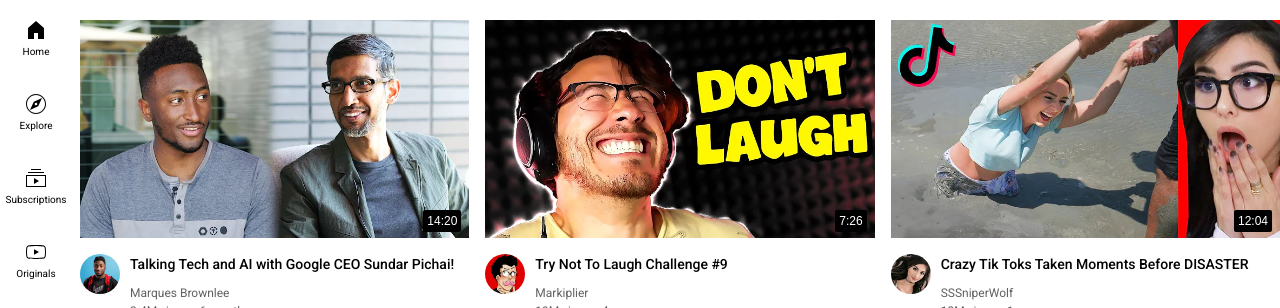
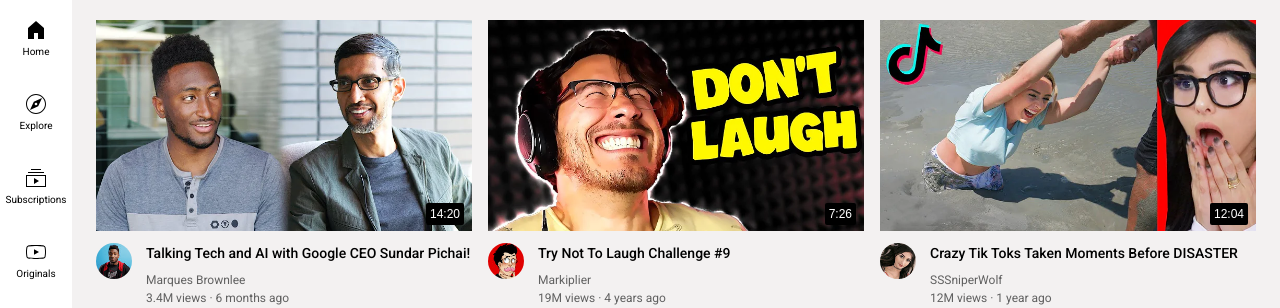
Before and after one commit to mercenar17r/youtube-clone, a plain HTML site: page index.html in a window 1280 px wide. Shown: the part 60-368 px from the top of the page. Drawn offline with Linux system fonts and the light colour scheme.

Commit message:
adjust the body

```diff
--- a/styles/general.css
+++ b/styles/general.css
@@ -7,5 +7,7 @@ p {
 body {
 	margin: 0;
 	padding-top: 80px;
-	padding-left: 80px;
+	padding-left: 96px;
+	padding-right: 24px;
+	background-color: rgb(243, 241, 241);
 }
--- a/styles/video.css
+++ b/styles/video.css
@@ -7,7 +7,7 @@
 	font-size: 14px;
 	font-weight: 500;
 	line-height: 20px;
-	margin-bottom: 12px;
+	margin-bottom: 10px;
 }
 
 .video-info-grid {
@@ -16,11 +16,11 @@
 }
 
 .profile-picture {
-	width: 40px;
+	width: 36px;
 	border-radius: 50px;
 }
 .thumbnail-row {
-	margin-bottom: 12px;
+	margin-bottom: 8px;
 	position: relative;
 }
 .video-author,
```
